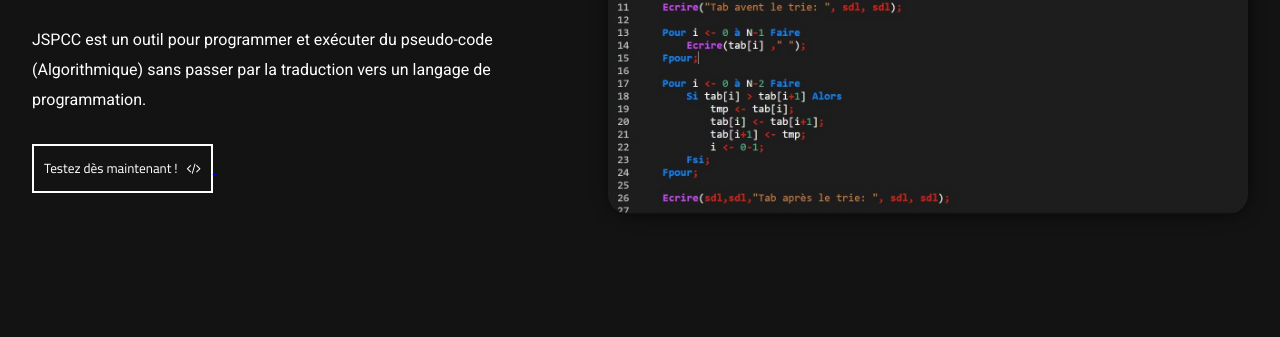
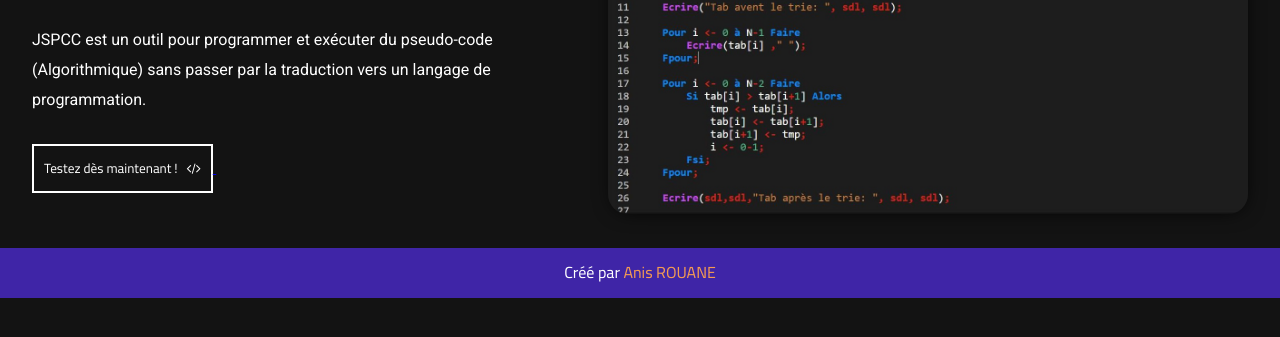
Before and after one commit to ZaPuncakeu/JSPCC, a plain HTML site: page fr/home.html in a window 1280 px wide. Shown: the part 323-660 px from the top of the page. Drawn offline with nearby package versions, Linux system fonts and the light colour scheme.

Commit message:
UI Update + Bug fix

```diff
--- a/css/main.css
+++ b/css/main.css
@@ -14,6 +14,23 @@
     flex-wrap: wrap;
     position: fixed;
     z-index: 100;
+}
+
+footer
+{
+    width: 100%;
+    height: 50px;
+    background-color: #572ff5a8;
+    text-align: center;
+    line-height: 48px;
+    color: white;
+    margin-top: 25px;
+}
+
+footer a
+{
+    text-decoration: none;
+    color: #F59B53;
 }
 
 .logo
--- a/fr/home.html
+++ b/fr/home.html
@@ -98,5 +98,8 @@
             <img class="img" src="images/102737160_2944531502263095_2410326628366231200_o.jpg" alt="">
         </div>
     </div>
+    <footer>
+        Créé par <a target="_blank" href="http://anisrouane.rf.gd">Anis ROUANE</a>
+    </footer>
 </body>
 </html>
```
Also changed, not shown: fr/components/data/symbol_table.js (+6 -2 lines), fr/components/syntax.js (+13 -0 lines).
